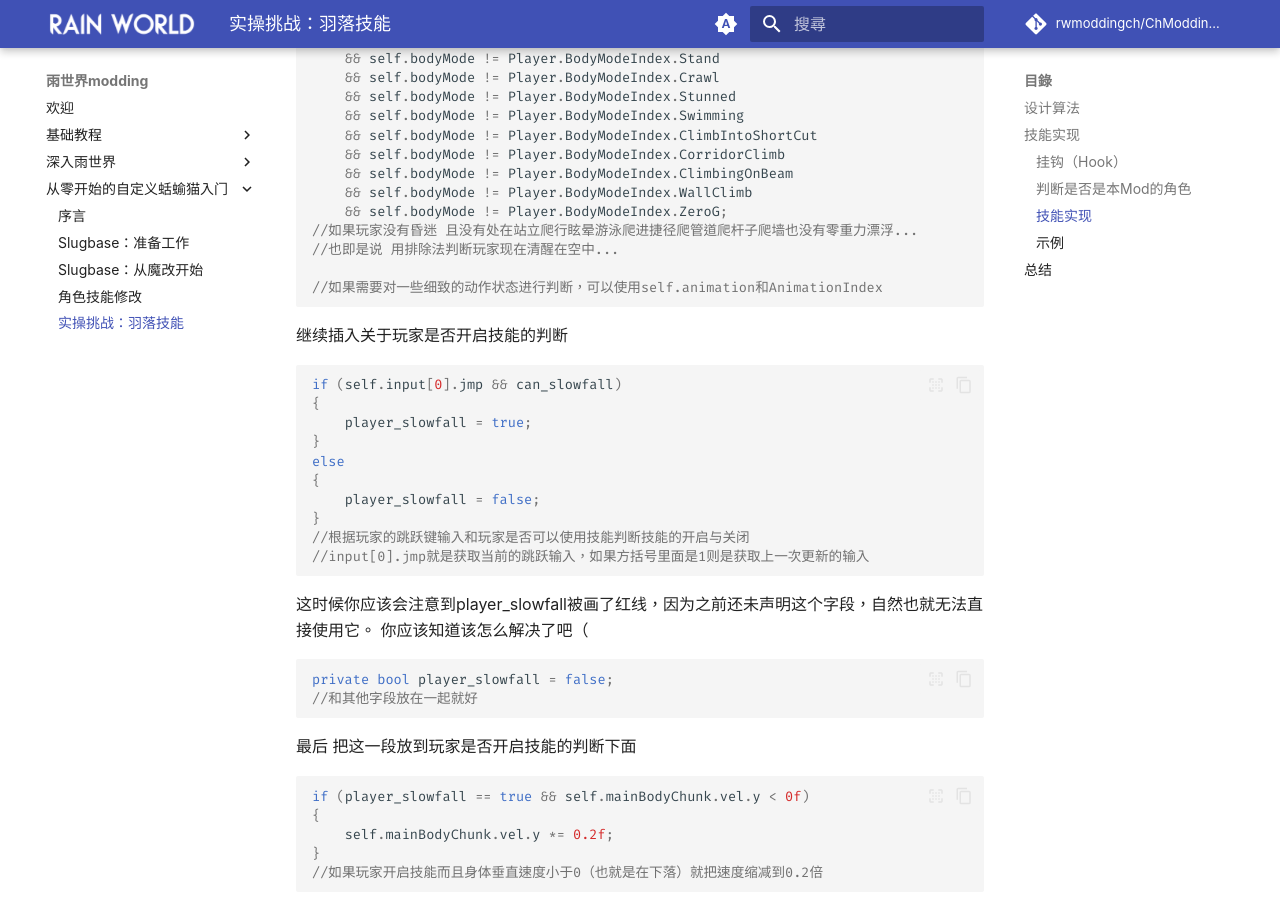
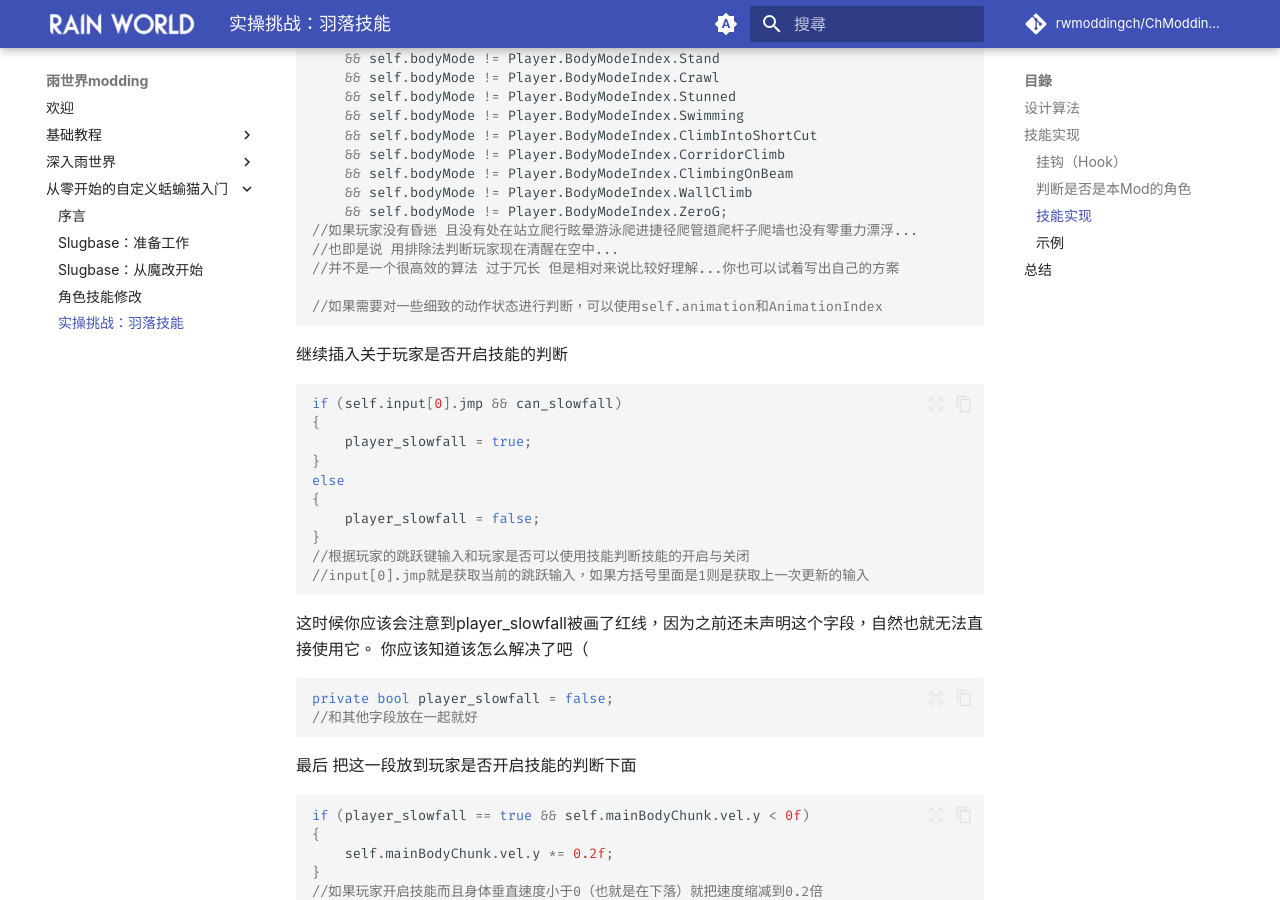
Before and after one commit to rwmoddingch/ChModdingWiki, an MkDocs documentation site: the page built from docs/从零开始的自定义蛞蝓猫入门/自定义角色：实操.md, in a window 1280 px wide and 900 px high, scrolled down 2544 px. Built offline with MkDocs 1.6.1 and Material for MkDocs 9.7.7, drawn with Linux system fonts in a browser that asks for light colours; comment, search, counter and statistics services are not loaded; some of the changed text lies outside the part shown.

Commit message:
Update 自定义角色：实操.md

````diff
--- a/docs/从零开始的自定义蛞蝓猫入门/自定义角色：实操.md
+++ b/docs/从零开始的自定义蛞蝓猫入门/自定义角色：实操.md
@@ -95,6 +95,7 @@
     && self.bodyMode != Player.BodyModeIndex.ZeroG;
 //如果玩家没有昏迷 且没有处在站立爬行眩晕游泳爬进捷径爬管道爬杆子爬墙也没有零重力漂浮...
 //也即是说 用排除法判断玩家现在清醒在空中...
+//并不是一个很高效的算法 过于冗长 但是相对来说比较好理解...你也可以试着写出自己的方案
 
 //如果需要对一些细致的动作状态进行判断，可以使用self.animation和AnimationIndex
 ```
@@ -170,6 +171,8 @@
         }
     }
 }
+//补充：其实这里有一个小问题，玩家的所在房间有时可能为空...
+//虽然在这个例子里一般不会有问题....最好还是写一个判断条件来避免出现故障(
 ```
 
 ---
````
